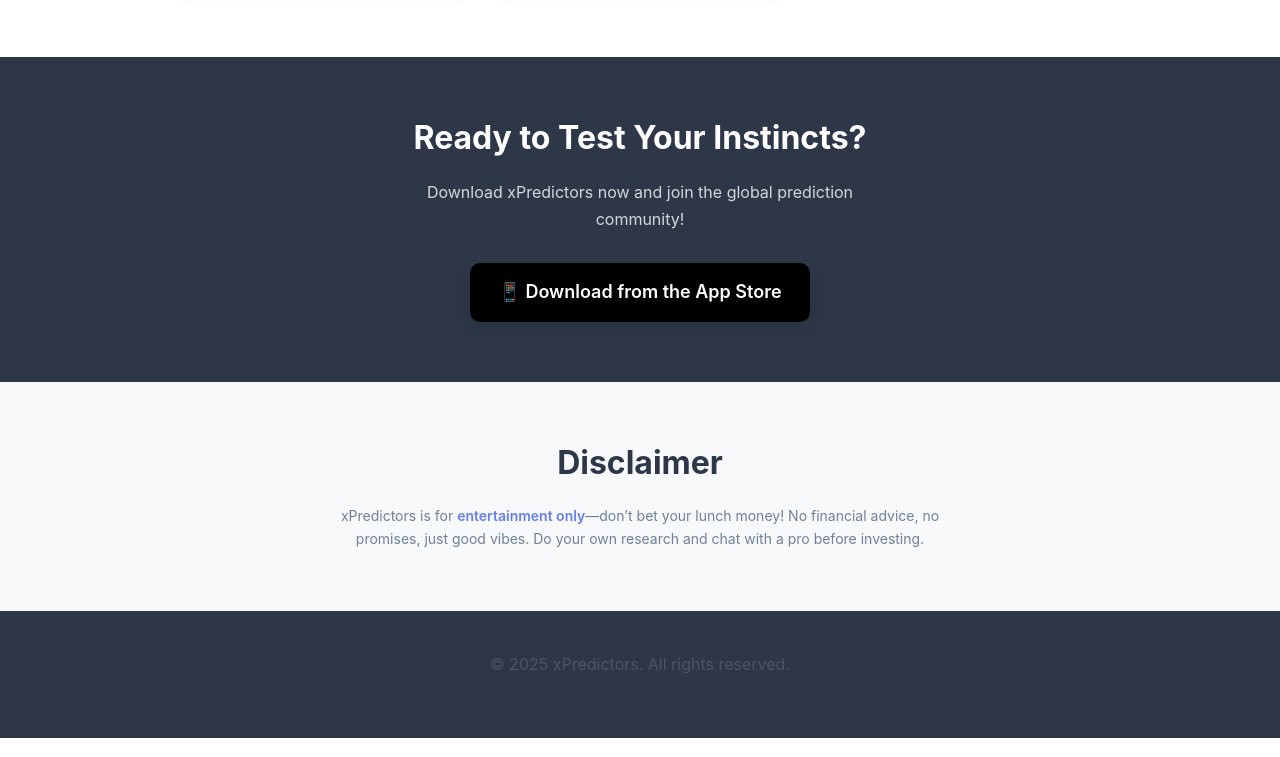
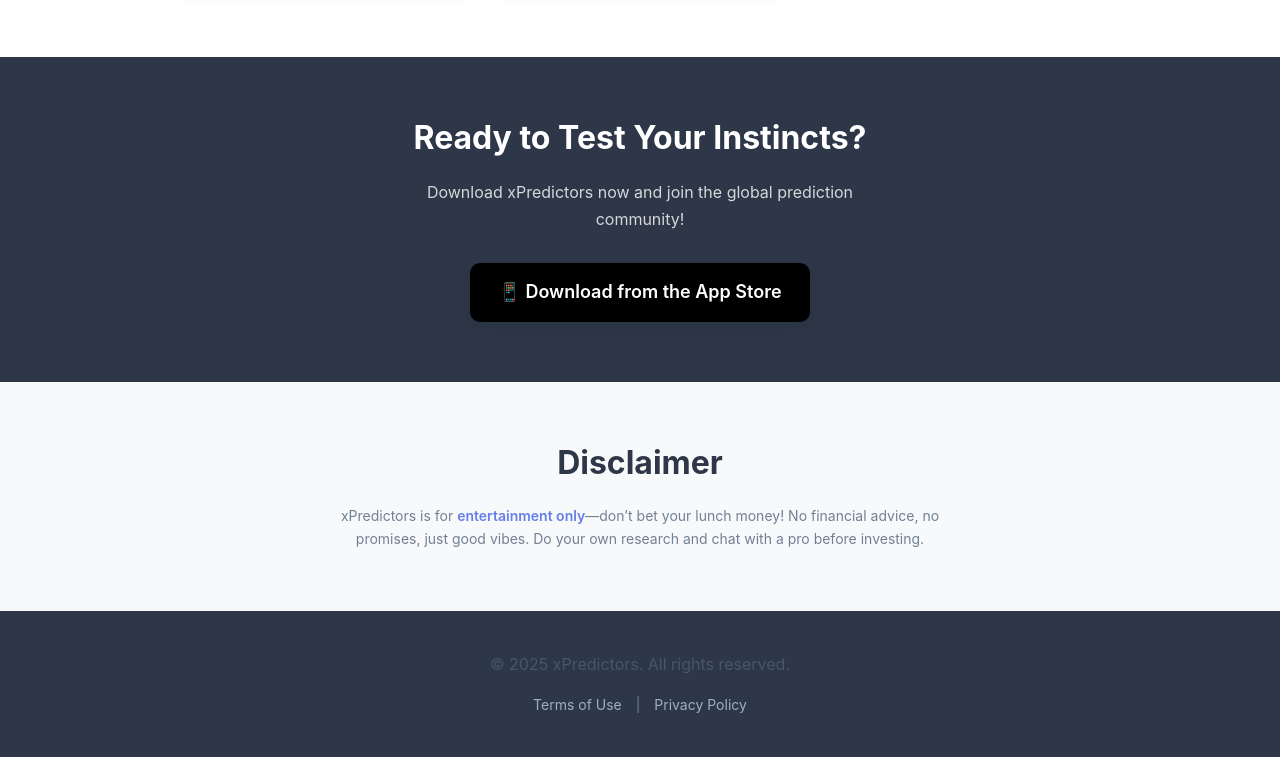
Before and after one commit to xpredictors/xpredictors.github.io, a plain HTML site: page index.html in a window 1280 px wide. Shown: the part 1520-2277 px from the top of the page. Drawn offline with Linux system fonts and the light colour scheme.

Commit message:
Add footer links for legal documents
Added footer links for Terms of Use and Privacy Policy.

```diff
--- a/index.html
+++ b/index.html
@@ -120,7 +120,7 @@
             display: grid;
             grid-template-columns: 1fr 1fr;
             gap: 40px;
-            align-items: start; /* top揃え */
+            align-items: start;
         }
         .about-box {
             background: white;
@@ -197,6 +197,25 @@
             color: #a0aec0;
             font-size: 14px;
         }
+
+        /* ▼▼▼ フッターリンク用にCSSをここに追加 ▼▼▼ */
+        .footer p {
+             margin-bottom: 15px; /* コピーライトとリンクの間に隙間を空ける */
+        }
+        .footer .footer-links a {
+            color: #a0aec0; /* フッターの文字色に合わせる */
+            text-decoration: none; /* 下線を消す */
+            margin: 0 10px; /* リンク同士の左右の隙間 */
+            transition: color 0.2s ease, text-decoration 0.2s ease;
+        }
+        .footer .footer-links a:hover {
+            color: #ffffff; /* ホバー時に白くする */
+            text-decoration: underline; /* ホバー時に下線を引く */
+        }
+        .footer .footer-links span {
+            color: #718096; /* | (区切り線) の色 */
+        }
+        /* ▲▲▲ ここまで追加 ▲▲▲ */
 
         /* --- レスポンシブ対応 (スマホ用) --- */
         @media (max-width: 768px) {
@@ -300,7 +319,11 @@
 
     <footer class="footer">
         <p>&copy; 2025 xPredictors. All rights reserved.</p>
+        <div class="footer-links">
+            <a href="https://xpredictors.github.io/TERMS_AND_CONDITIONS/" target="_blank" rel="noopener noreferrer">Terms of Use</a>
+            <span>|</span>
+            <a href="https://xpredictors.github.io/xpredictors-privacy/" target="_blank" rel="noopener noreferrer">Privacy Policy</a>
+        </div>
     </footer>
-
-</body>
+    </body>
 </html>
```
